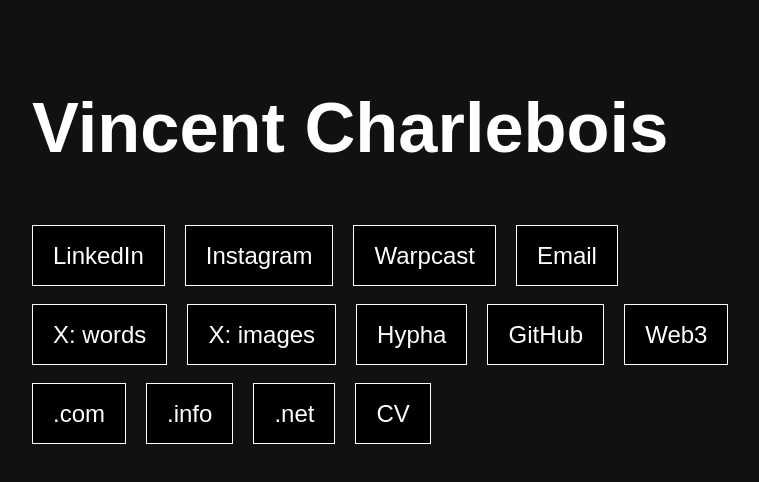
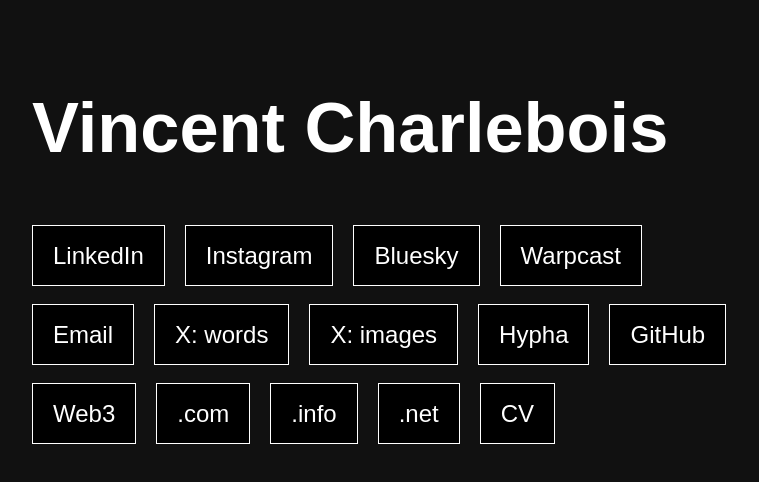
Before and after one commit to tripledoublev/charlebois.solutions, a plain HTML site: page index.html in a window 1280 px wide. Shown: the whole page, without its empty margins (18-777 px from the left). Drawn offline with Linux system fonts and the light colour scheme; a web font is replaced by a local one.

Commit message:
Add Bluesky

```diff
--- a/index.html
+++ b/index.html
@@ -102,6 +102,9 @@
                 <a href="https://www.instagram.com/ffforests/" class="link">Instagram</a>
             </li>
             <li>
+                <a href="https://bsky.app/profile/charlebois.info" class="link">Bluesky</a>
+            </li>
+            <li>
                 <a href="https://warpcast.com/xxc" class="link">Warpcast</a>
             </li>
             <li>
```
